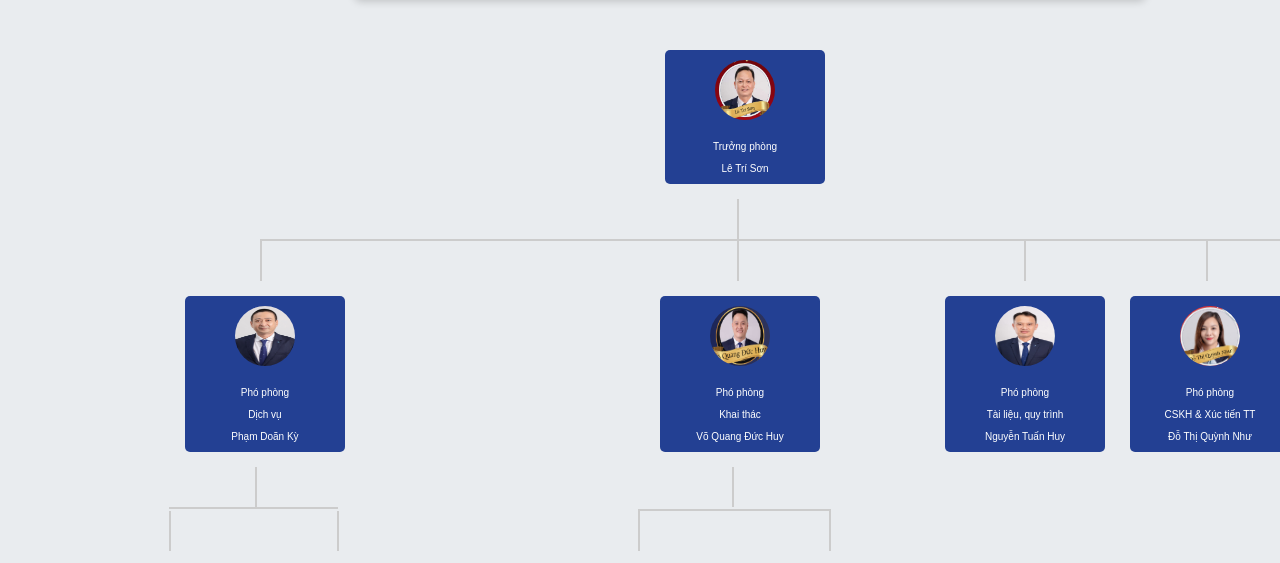
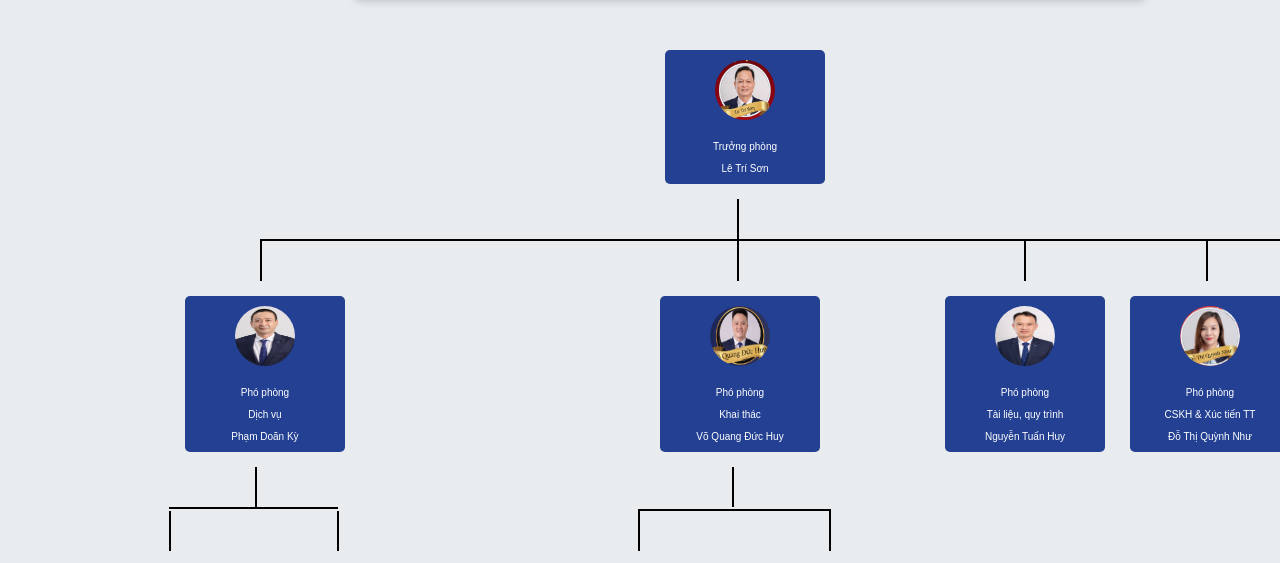
Before and after one commit to NathanAHT1992/bomaytochuc, a website: page index.html in a window 1280 px wide. Shown: the part 186-749 px from the top of the page. Drawn offline with Linux system fonts and the light colour scheme; sample sign-in values are in the browser's storage.

Commit message:
update code

```diff
--- a/styles.css
+++ b/styles.css
@@ -148,21 +148,21 @@ button:hover {
 .line-vertical {
   width: 2px;
   height: 40px;
-  background-color: #ccc;
+  background-color: hsl(0, 0%, 0%);
   position: static;
 
 }
 .line-vertical1 {
   width: 2px;
   height: 310px;
-  background-color: #ccc;
+  background-color: #000000;
   position: static;
 }
 
 .line-horizontal {
   width: 100%;
   height: 2px;
-  background-color: #ccc;
+  background-color: #000000;
   margin: auto;
   position: relative;
 }
@@ -180,7 +180,7 @@ button:hover {
 .line-horizontal1 {
   width: 100%;
   height: 2px;
-  background-color: #ccc;
+  background-color: #000000;
   margin: 0 auto;
   position: relative;
 }
@@ -188,7 +188,7 @@ button:hover {
 .line-horizontal2 {
   width: 100%;
   height: 2px;
-  background-color: #ccc;
+  background-color: #000000;
   margin: 0 auto;
   position: relative;
 }
```
